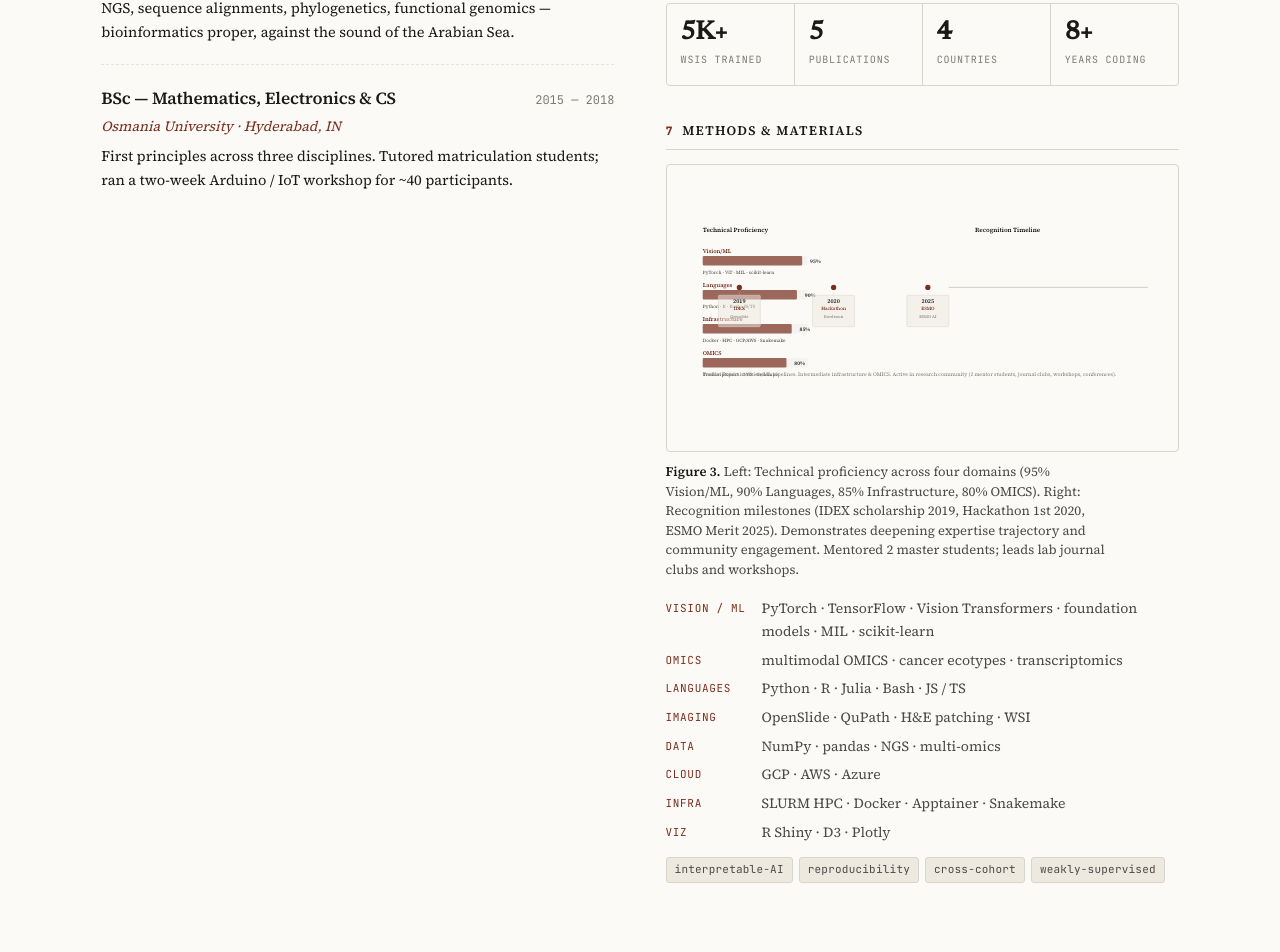
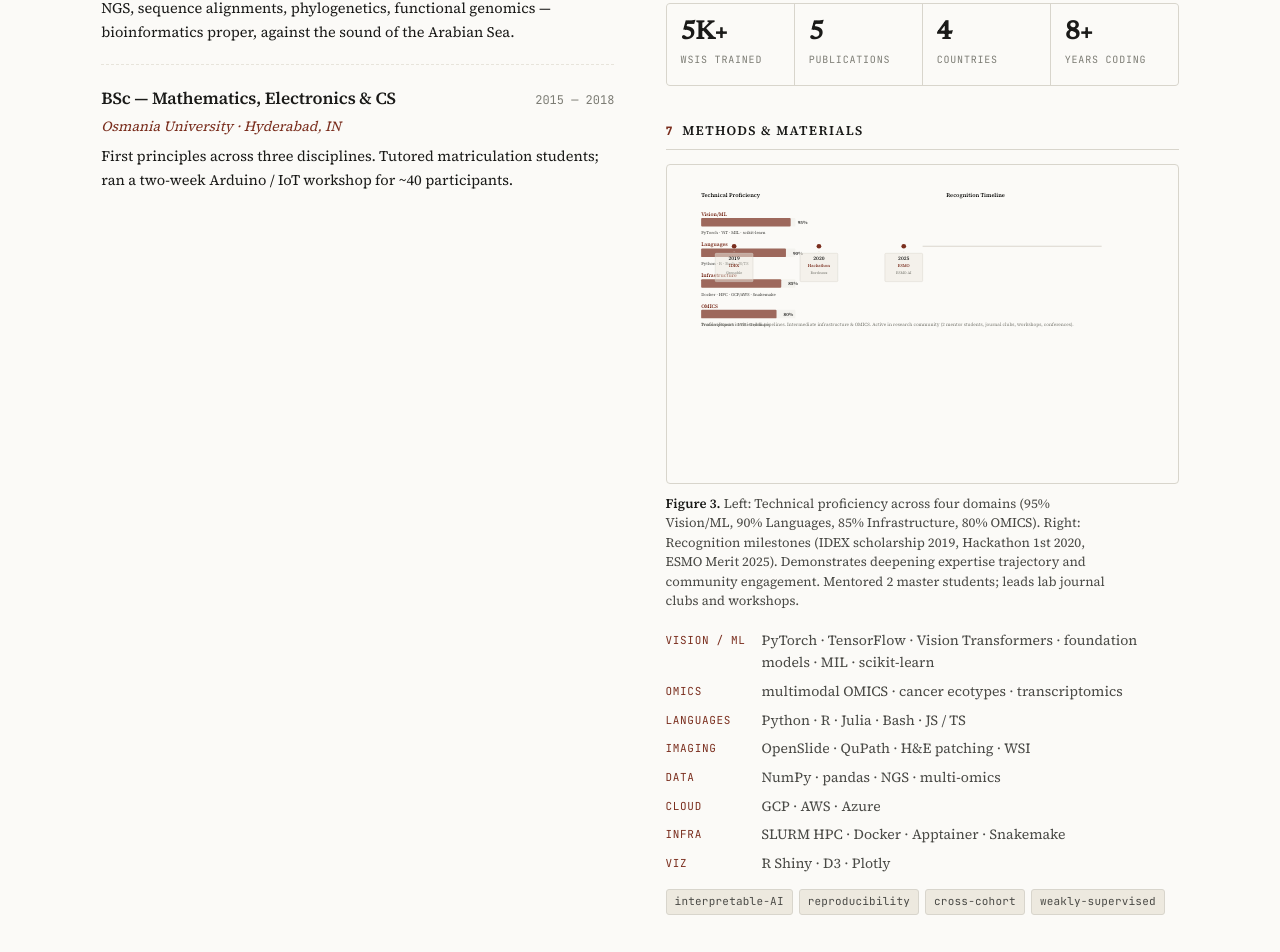
Before and after one commit to psgundla/psg-portfolio, a React (Vite) app: page / in a window 1280 px wide. Shown: the part 2741-3693 px from the top of the page. Built offline with nearby package versions, Linux system fonts and the light colour scheme.

Commit message:
Fix Figure 3 layout overlap: increase viewBox and container height

```diff
--- a/src/components/Figure3.jsx
+++ b/src/components/Figure3.jsx
@@ -14,8 +14,8 @@ export default function Figure3() {
 
   return (
     <figure style={{ margin: '0 0 18px' }}>
-      <div style={{ border: '1px solid var(--rule)', borderRadius: '4px', background: 'var(--paper)', padding: '20px', aspectRatio: '16 / 9', minHeight: '200px', position: 'relative', overflow: 'hidden' }}>
-        <svg viewBox="0 0 900 340" style={{ width: '100%', height: '100%' }}>
+      <div style={{ border: '1px solid var(--rule)', borderRadius: '4px', background: 'var(--paper)', padding: '20px', minHeight: '320px', position: 'relative', overflow: 'hidden' }}>
+        <svg viewBox="0 0 1000 380" style={{ width: '100%', height: '100%' }}>
           {/* LEFT SIDE: Skill bars */}
           <text x="30" y="25" fontSize="12" fontWeight="600" fill="var(--ink)">
             Technical Proficiency
```
